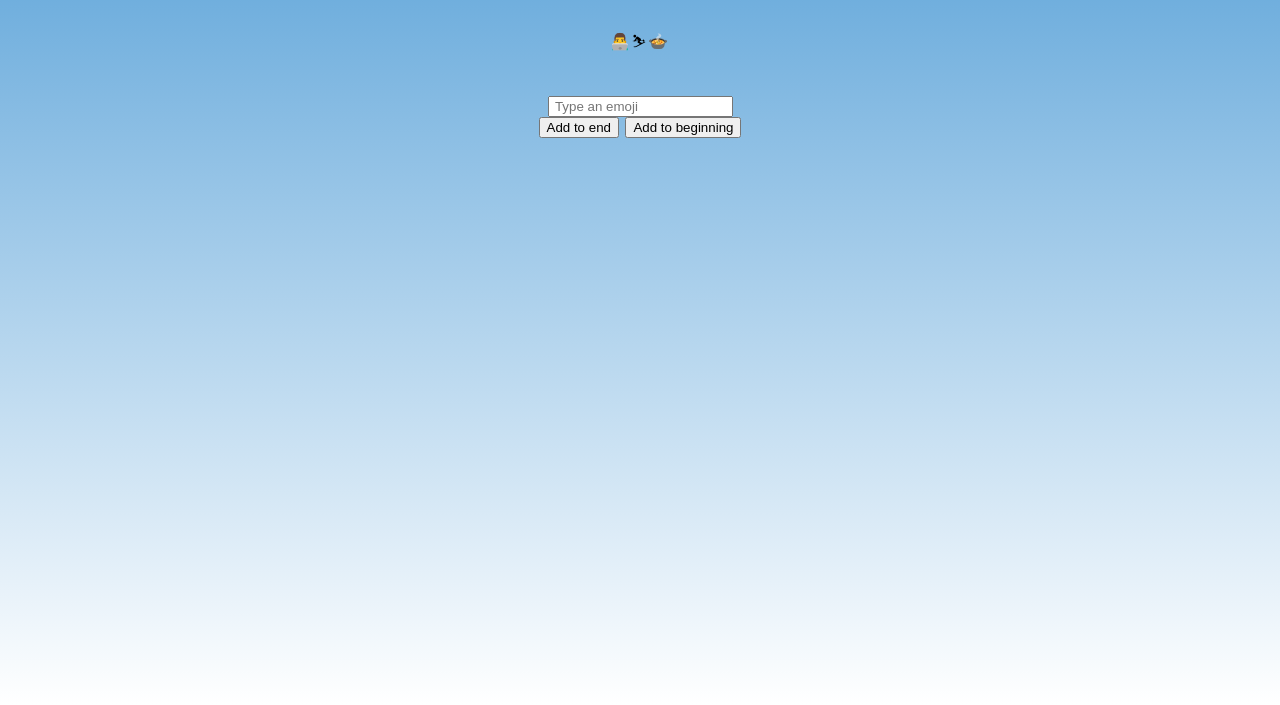
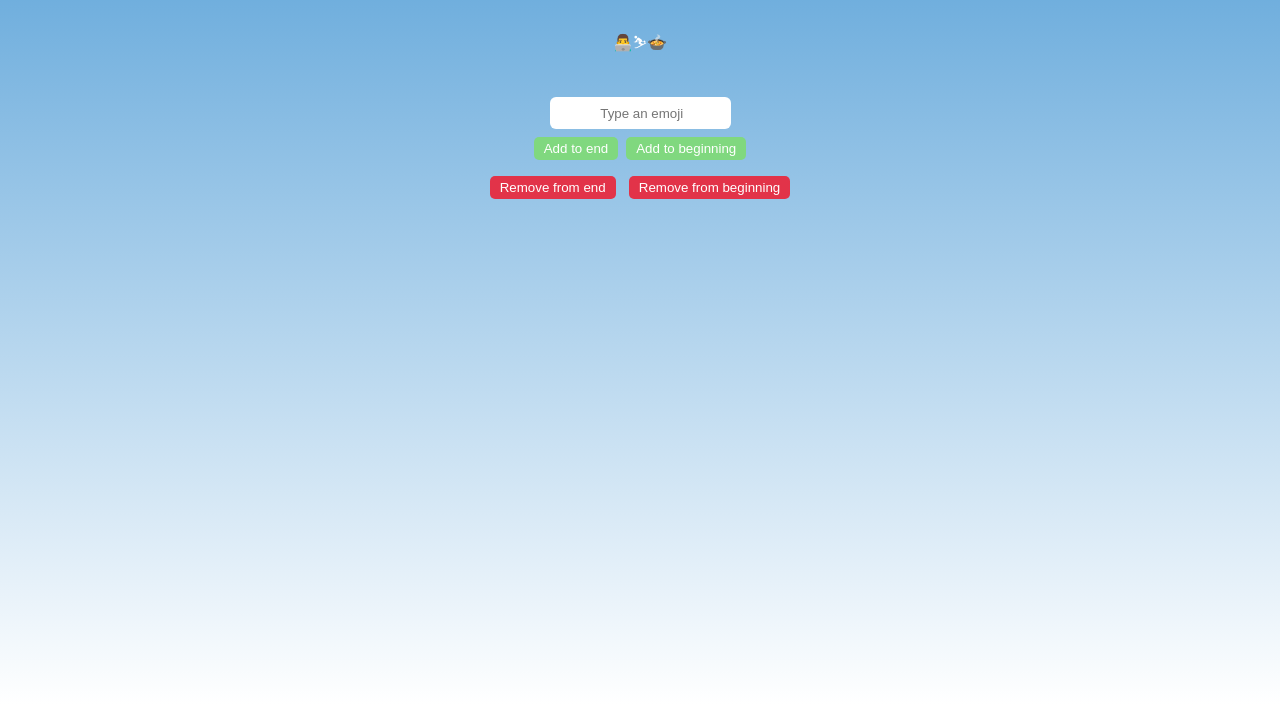
Before and after one commit to f8makinde/Your-Personality-In-Emojis, a plain HTML site: page index.html in a window 1280 px wide. Shown: the part 95-800 px from the top of the page. Drawn offline with Linux system fonts and the light colour scheme.

Commit message:
work-completed

```diff
--- a/index.html
+++ b/index.html
@@ -12,10 +12,12 @@
     <div id="emojiContainer"></div>
     <input type="text" id="emoji-input" placeholder=" Type an emoji">
     <div class="buttons-wrapper">
-        <button id="push-btn">
-          Add to end
-        </button>
-        <button id="unshift-btn">Add to beginning</button>
+        <button id="push-btn">Add to end</button>
+    <button id="unshift-btn">Add to beginning</button>
+    </div>
+    <div class="btn">
+        <button id="pop-btn">Remove from end</button>
+        <button id="shift-btn">Remove from beginning</button>
     </div>
 
     <script src="index.js"></script>
--- a/index.js
+++ b/index.js
@@ -3,8 +3,8 @@ const emojiContainer = document.getElementById("emojiContainer");
 const inputEl = document.getElementById("emoji-input");
 const pushBtn = document.getElementById("push-btn");
 const unshiftBtn = document.getElementById("unshift-btn");
-
-
+const popBtn = document.getElementById("pop-btn")
+const shiftBtn = document.getElementById("shift-btn");
 function renderEmoji(){
     emojiContainer.innerHTML = "";
 for(let i = 0; i < myEmojis.length; i++){
@@ -32,3 +32,11 @@ unshiftBtn.addEventListener("click", function(){
         renderEmoji();
     }
 })
+popBtn.addEventListener("click", function(){
+   myEmojis.pop();
+   renderEmoji();
+})
+shiftBtn.addEventListener("click", function(){
+    myEmojis.shift();
+    renderEmoji();
+})
--- a/styles.css
+++ b/styles.css
@@ -1,15 +1,44 @@
-html {
+    html {
     height: 100vh;
-    font-family: Baloo, sans-serif;
-    letter-spacing: 2px;
-}
+    font-family: Verdana, Geneva, Tahoma, sans-serif;
+    }
     body {
         margin: 10px;
         padding: 10px;
         background-image: linear-gradient(#5DA4D9, #FFF);
         text-align: center;
+        color: white;
     }
     #emojiContainer {
         margin: 40px;
         text-align: center;
     }
+    #emoji-container span {
+        margin: 10px;
+        font-size: 100px;
+    }
+    #push-btn, #unshift-btn {
+        background-color: #80D87F;
+    }
+    #shift-btn,#pop-btn {
+        background-color: #E23349;
+    }
+     input {
+    border: none;
+    height: 30px;
+    background: white;
+    border-radius: 6px;
+    text-align: center;
+    }
+    button {
+    background: darkcyan;
+    color: white;
+    border: none;
+    padding: 4px 10px;
+    border-radius: 5px;
+    margin: 8px 4px;
+   }
+   .buttons-wrapper {
+    display: flex;
+    justify-content: center;
+   }
```
